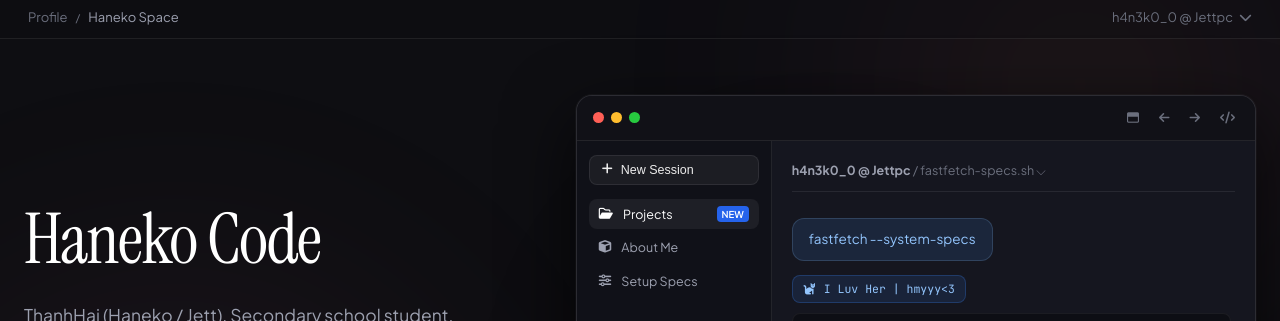
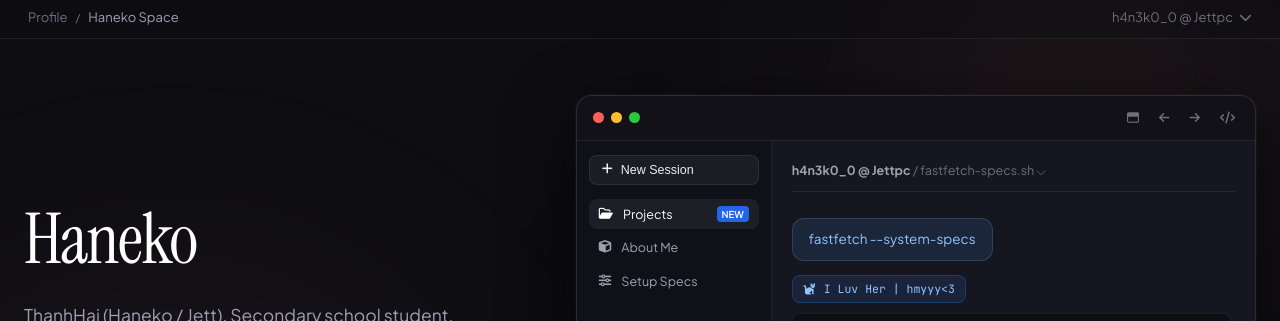
Before and after one commit to hzhaneko/hz, a plain HTML site: page index.html in a window 1280 px wide. Shown: the part 66-387 px from the top of the page. Drawn offline with Linux system fonts and the light colour scheme.

Commit message:
Update index.html

```diff
--- a/index.html
+++ b/index.html
@@ -68,7 +68,7 @@
         <div class="hero__container">
             <!-- Left Hero Content -->
             <div class="hero__intro">
-                <h1 class="hero__title">Haneko Code</h1>
+                <h1 class="hero__title">Haneko</h1>
                 <p class="hero__description">
                     ThanhHai (Haneko / Jett). Secondary school student, passionate about science, IT, exploring Linux, ricing Hyprland, and playing Valorant.
                 </p>
```
